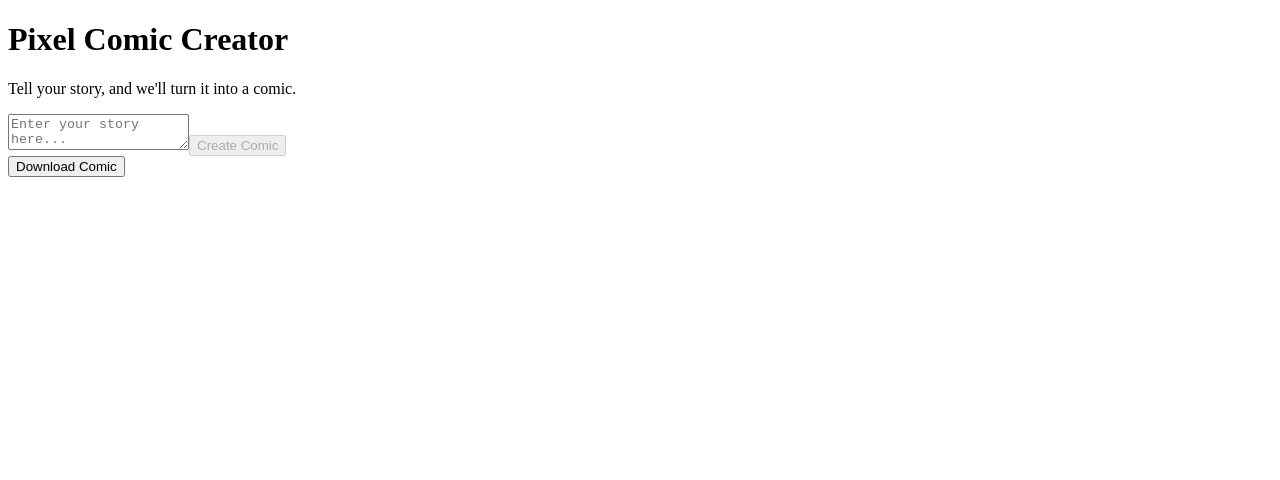
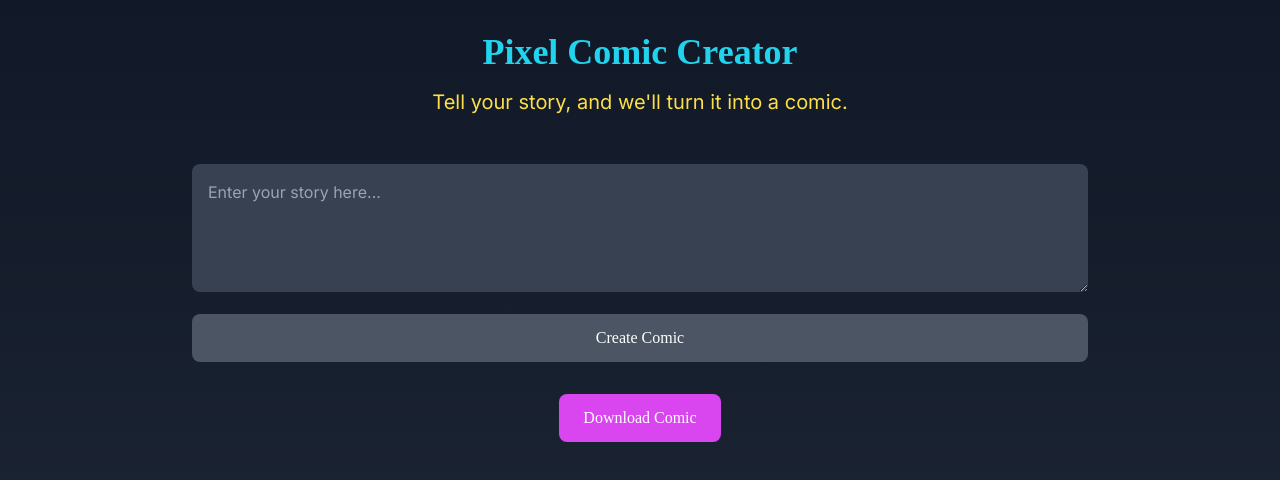
Before and after one commit to ebaenamar/pixel-comic-creator, a Next.js app: page / in a window 1280 px wide. Shown: the top 480 px of the page. Built offline with nearby package versions, Linux system fonts and the light colour scheme.

Commit message:
Add root layout for Next.js app

```diff
--- /dev/null
+++ b/app/layout.tsx
@@ -0,0 +1,22 @@
+import type { Metadata } from 'next'
+import { Inter } from 'next/font/google'
+import './globals.css'
+
+const inter = Inter({ subsets: ['latin'] })
+
+export const metadata: Metadata = {
+  title: 'Pixel Comic Creator',
+  description: 'Create pixel art comics from your stories',
+}
+
+export default function RootLayout({
+  children,
+}: {
+  children: React.ReactNode
+}) {
+  return (
+    <html lang="en">
+      <body className={inter.className}>{children}</body>
+    </html>
+  )
+}
```
